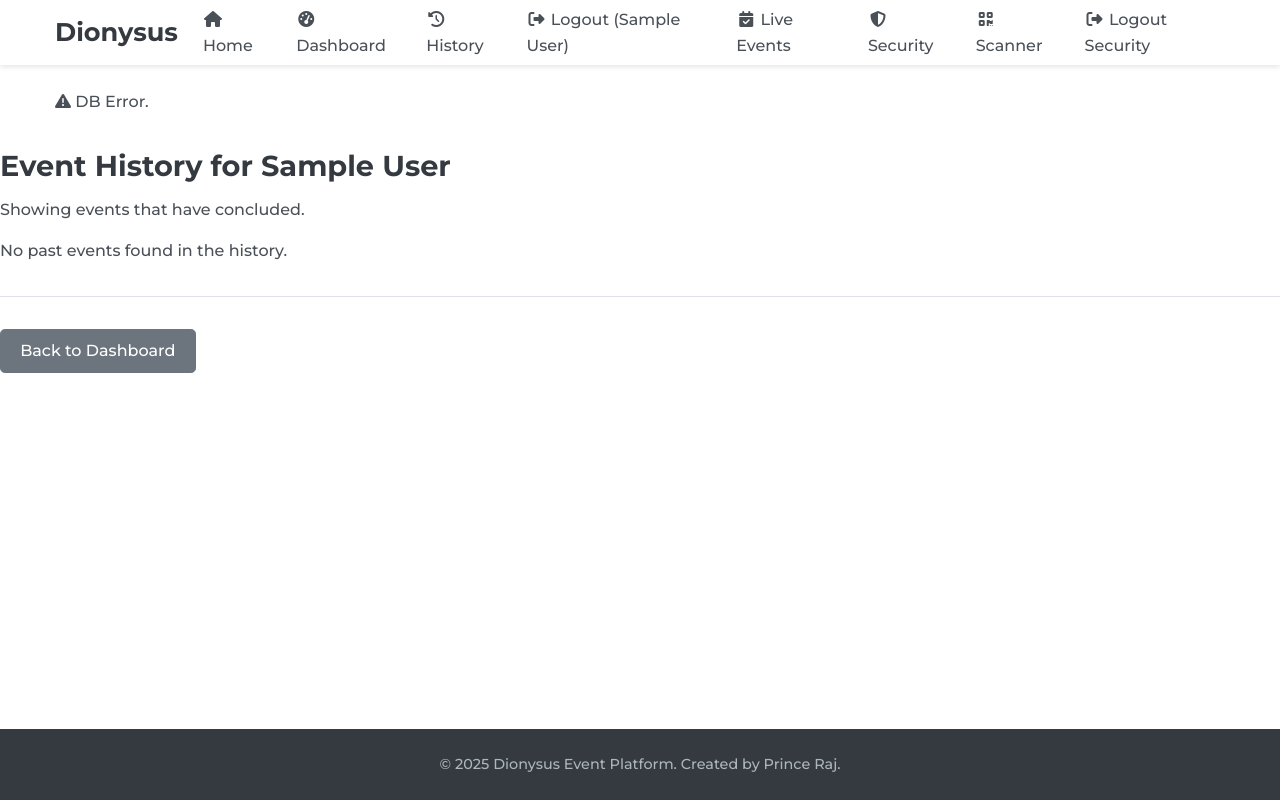
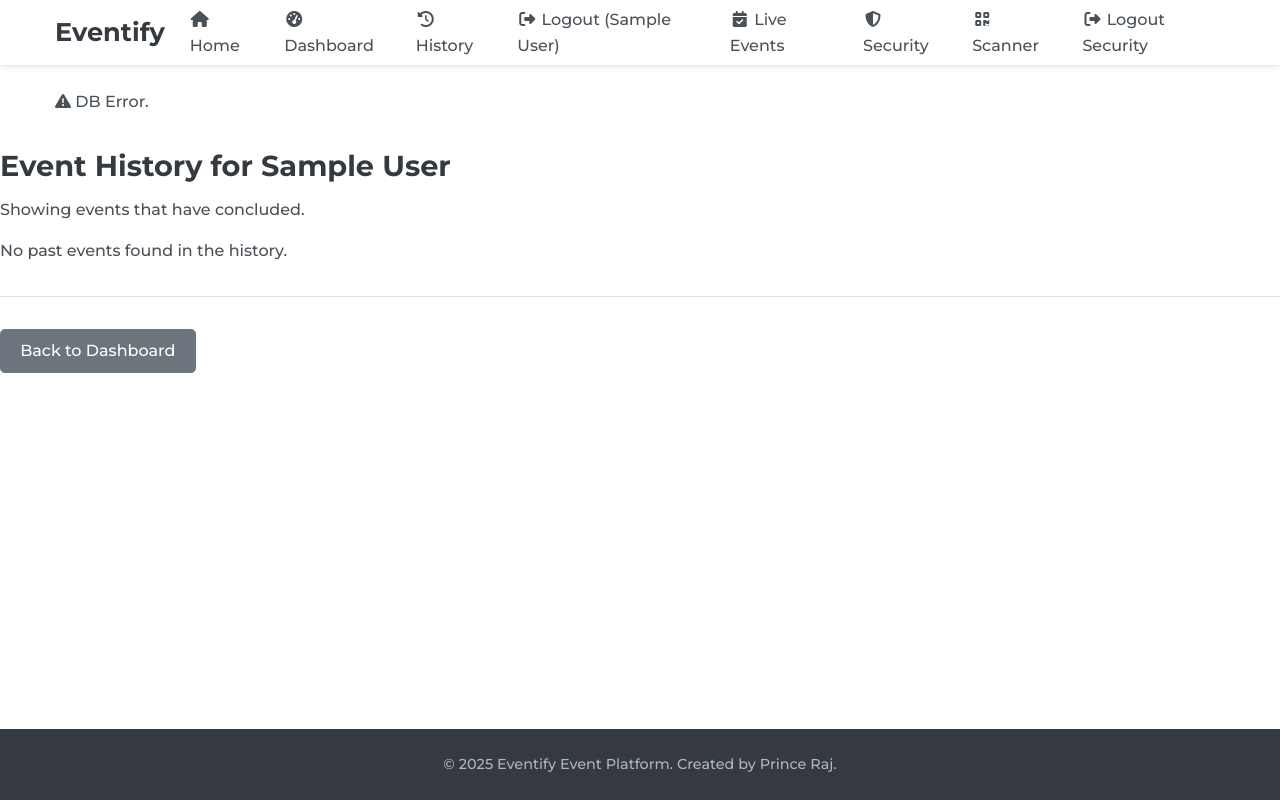
Before and after one commit to Geet-Prince/direct-download-eventify, a Flask app: page /club/history in a window 1280 px wide. Run offline with Flask 2, Linux system fonts and the light colour scheme; the visitor is signed in with stand-in values (Sample User, id 1); parts of the project's set-up code (start-up, migrations or seed data) failed here and were passed over; some libraries are stand-ins or nearby versions.

Commit message:
Update layout.html

```diff
--- a/templates/layout.html
+++ b/templates/layout.html
@@ -3,7 +3,7 @@
 <head>
     <meta charset="UTF-8">
     <meta name="viewport" content="width=device-width, initial-scale=1.0">
-    <title>{% block title %}Dionysus Events{% endblock %}</title> {# Changed default title #}
+    <title>{% block title %}Eventify{% endblock %}</title> {# Changed default title #}
 
     {# Fonts - Using Poppins as primary, Montserrat as secondary #}
     <link rel="preconnect" href="https://fonts.googleapis.com">
@@ -23,7 +23,7 @@
     <script src="https://cdn.jsdelivr.net/npm/html5-qrcode@2.3.8/html5-qrcode.min.js" defer></script>
 
 </head>
-<body class="theme-dionysus"> {# Add a theme class to body #}
+<body class="theme-Eventify"> {# Add a theme class to body #}
 
     <header class="site-header">
         {# Container keeps nav items centered but header bg is full width #}
@@ -31,7 +31,7 @@
             <div class="logo">
                 <a href="{{ url_for('index') }}">
 
-                    <span>Dionysus</span>
+                    <span>Eventify</span>
                 </a>
             </div>
             <div class="hamburger" id="hamburger-button" aria-label="Toggle menu" aria-expanded="false">
@@ -87,7 +87,7 @@
 
     <footer class="site-footer">
          <div class="container"> {# Keep footer content centered #}
-             <p>© {{ now.year }} Dionysus Event Platform. Created by Prince Raj.</p>
+             <p>© {{ now.year }} Eventify Event Platform. Created by Prince Raj.</p>
              {# Add social links or other info if desired #}
              {# <div class="footer-links">
                  <a href="#">Privacy Policy</a> | <a href="#">Terms of Service</a>
```
